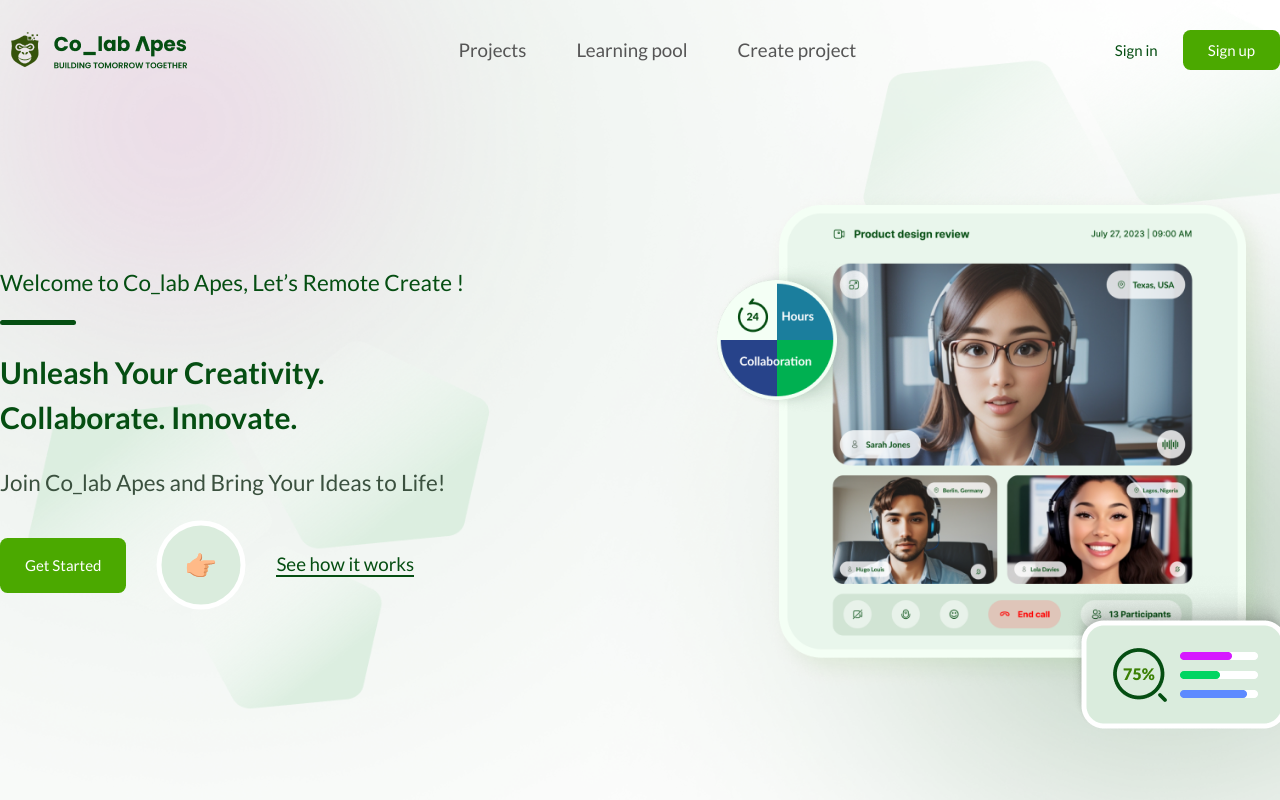
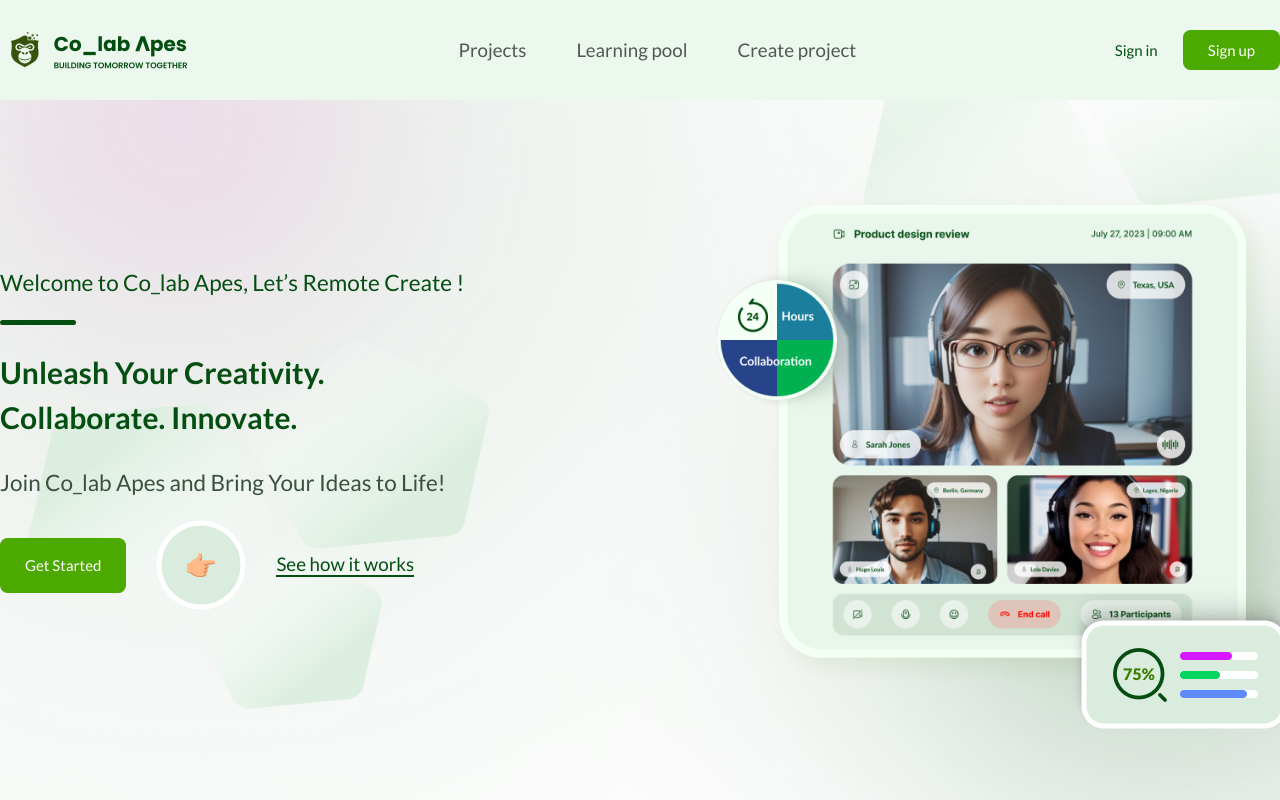
Before and after one commit to Colab-Apes/new_landing_page, a React (Vite) app: page / in a window 1280 px wide. Built offline with nearby package versions, Linux system fonts and the light colour scheme.

Commit message:
BugFix -final1

```diff
--- a/index.html
+++ b/index.html
@@ -1,13 +1,19 @@
-<!doctype html>
+<!DOCTYPE html>
 <html lang="en">
   <head>
     <meta charset="UTF-8" />
-    <link rel="icon" type="image/svg+xml" href="https://storage.googleapis.com/piggyvestwebsite/piggywebsite2020/logo_08e6965627/logo_08e6965627.svg/" />
+    <link
+      rel="icon"
+      type="image/svg+xml"
+      href="https://storage.googleapis.com/piggyvestwebsite/piggywebsite2020/logo_08e6965627/logo_08e6965627.svg/"
+    />
     <meta name="viewport" content="width=device-width, initial-scale=1.0" />
     <title>Co_Lab Apes</title>
   </head>
   <body>
     <div id="root"></div>
+    <script>
+    </script>
     <script type="module" src="/src/main.jsx"></script>
   </body>
 </html>
--- a/src/components/Header.css
+++ b/src/components/Header.css
@@ -12,6 +12,17 @@ button {
 }
 .logo img {
   width: 100%;
+}
+.header {
+  transition: background-color 0.3s ease;
+  background-color: transparent;
+}
+
+.scrolled {
+  background-color: red; /* Change to your desired color */
+}
+.none {
+  display: none;
 }
 
 @media screen and (max-width: 1280px) {
--- a/src/components/Header.jsx
+++ b/src/components/Header.jsx
@@ -1,22 +1,44 @@
 import "./Header.css";
 import logo from "../assets/logo.png";
-import MenuIcon from '../assets/svg/menu-icon.svg'
+import MenuIcon from "../assets/svg/menu-icon.svg";
 
 import { FaTimes } from "react-icons/fa";
-import { useState } from "react";
+import { useEffect, useState } from "react";
 
 function Header() {
   const [isOpen, setIsOpen] = useState(false);
+  const [navBackground, setNavBackground] = useState(false);
 
   const handleClick = () => {
     setIsOpen((e) => !e);
+  };
 
-    console.log('cjcjcjhjhdjhd');
+  const handleScroll = () => {
+    window.onscroll = () => {
+      if (
+        document.body.scrollTop > 80 ||
+        document.documentElement.scrollTop > 80
+      ) {
+        setNavBackground(true);
+      } else {
+        setNavBackground(false);
+      }
     };
+  };
+
+  useEffect(() => {
+    window.addEventListener("scroll", handleScroll);
+    return () => {
+      window.removeEventListener("scroll", handleScroll);
+    };
+  }, []);
 
   return (
     <>
-      <header className="header container relative mx-auto hidden md:flex items-center justify-between z-10 py-10">
+      <header
+        className={`header bg-[#ECF8EE]   ${navBackground ? "scrolled" : ""}`}
+      >
+        <div className="top container relative mx-auto hidden md:flex items-center justify-between z-10 py-10">
           <div className="logo">
             <img src={logo} alt="" />
           </div>
@@ -48,10 +70,13 @@ function Header() {
               </a>
             </button>
           </div>
+        </div>
       </header>
 
-      <div className="mobile-nav app_container">
-        <nav className="nav container flex mx-auto justify-between items-center">
+      <div
+        className={`mobile-nav bg-[#ECF8EE] ${navBackground ? "scrolled" : ""}`}
+      >
+        <nav className="nav container px-10 flex mx-auto justify-between items-center">
           <div className="logo">
             <img src={logo} alt="" />
           </div>
@@ -60,7 +85,11 @@ function Header() {
             <nav className="nav container  mx-auto  py-10 flex justify-between items-center">
               <div className="nav-cta flex items-center gap-10 md:flex">
                 <button onClick={handleClick} className="text-green2">
-                  {isOpen ? <FaTimes size={24} /> : <img src={MenuIcon} alt="menu-icon" />}
+                  {isOpen ? (
+                    <FaTimes size={24} />
+                  ) : (
+                    <img src={MenuIcon} alt="menu-icon" />
+                  )}
                 </button>
               </div>
             </nav>
@@ -69,7 +98,7 @@ function Header() {
 
         {/* <img src={MenuIcon} alt="menu-icon" /> */}
 
-        <div className={`mobile px-10 py-20 ${isOpen ? 'open' : ''}`}>
+        <div className={`mobile px-10 py-20 ${isOpen ? "open" : ""}`}>
           <ul className="mb-10">
             <li className="text-4xl text-[#222] mb-10">
               <a href="#">Projects</a>
```
Lines whose indentation alone changed are shown as unchanged.
